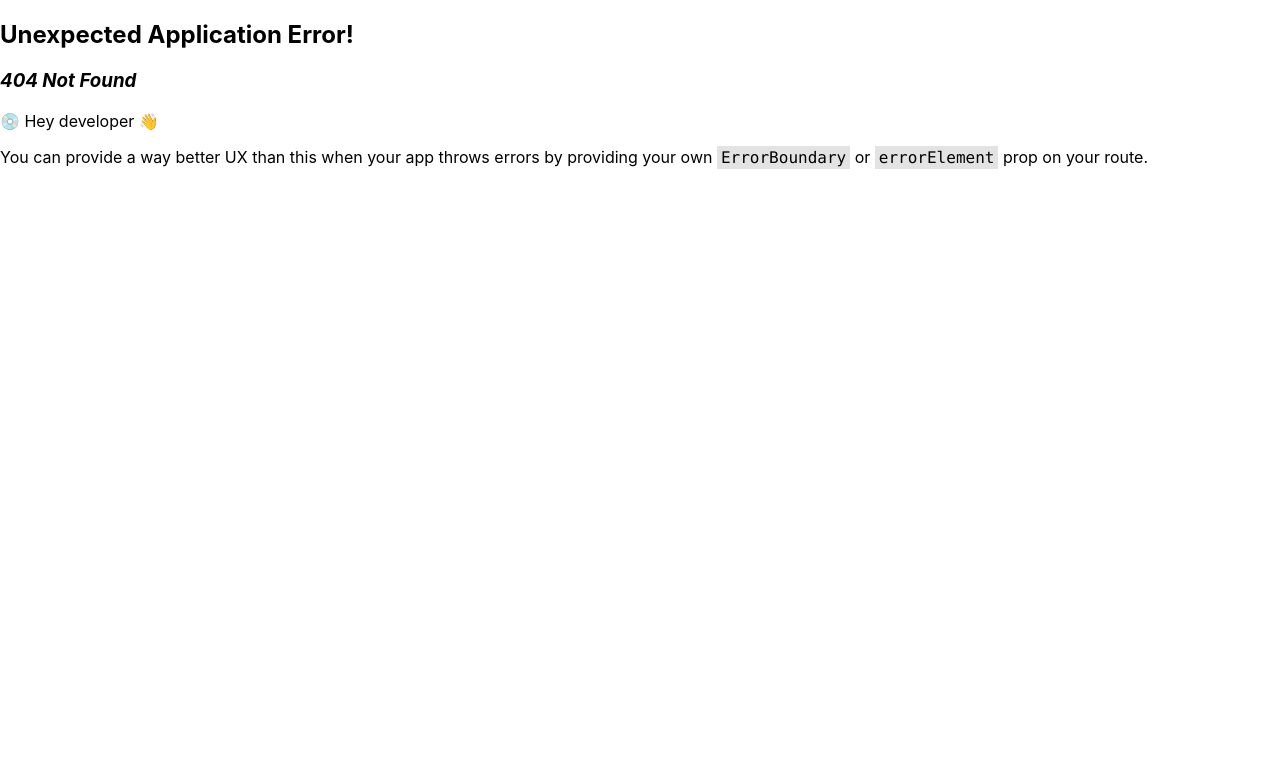
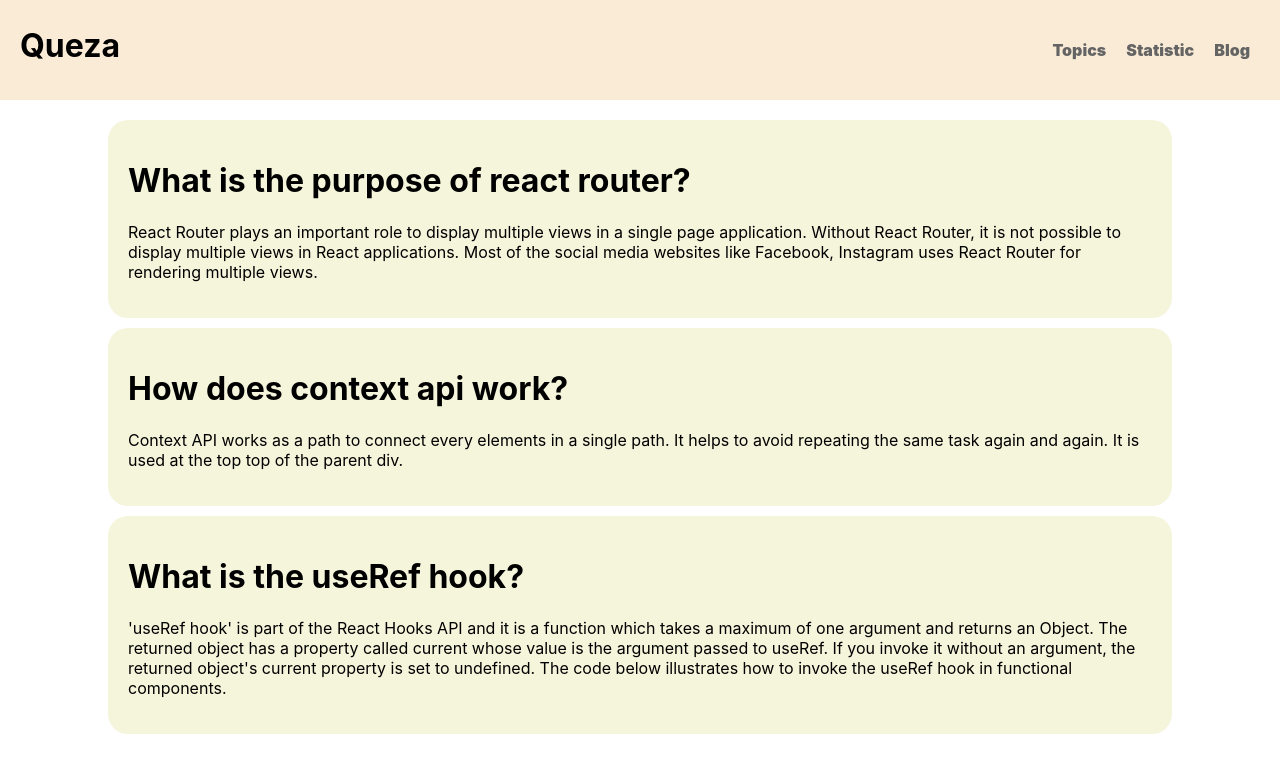
Before and after one commit to sami019325/assignment-9, a React (Create React App) app: page /blog in a window 1280 px wide. Before the commit this address had no page. Shown: the top 772 px of the page. Built offline with nearby package versions, Linux system fonts and the light colour scheme.

Commit message:
blog added

```diff
--- a/public/index.html
+++ b/public/index.html
@@ -1,14 +1,12 @@
 <!DOCTYPE html>
 <html lang="en">
+
 <head>
   <meta charset="utf-8" />
-    <link rel="icon" href="%PUBLIC_URL%/favicon.ico" />
+  <link rel="icon" href="./logo.png" />
   <meta name="viewport" content="width=device-width, initial-scale=1" />
   <meta name="theme-color" content="#000000" />
-    <meta
-      name="description"
-      content="Web site created using create-react-app"
-    />
+  <meta name="description" content="Web site created using create-react-app" />
   <link rel="apple-touch-icon" href="%PUBLIC_URL%/logo192.png" />
   <!--
       manifest.json provides metadata used when your web app is installed on a
@@ -24,8 +22,9 @@
       work correctly both with client-side routing and a non-root public URL.
       Learn how to configure a non-root public URL by running `npm run build`.
     -->
-    <title>React App</title>
+  <title>Queza</title>
 </head>
+
 <body>
   <noscript>You need to enable JavaScript to run this app.</noscript>
   <div id="root"></div>
@@ -40,4 +39,5 @@
       To create a production bundle, use `npm run build` or `yarn build`.
     -->
 </body>
+
 </html>
--- /dev/null
+++ b/src/Componets/Blog/Blog.css
@@ -0,0 +1,11 @@
+.margintop {
+    margin-top: 120px;
+}
+
+.blog {
+    width: 80%;
+    background-color: beige;
+    padding: 20px;
+    border-radius: 20px;
+    margin: 10px auto;
+}
--- /dev/null
+++ b/src/Componets/Blog/Blog.js
@@ -0,0 +1,23 @@
+import React from 'react';
+import './Blog.css'
+const Blog = () => {
+    return (
+        <div className='margintop'>
+            <div className='blog'>
+                <h1>What is the purpose of react router?</h1>
+                <p>React Router plays an important role to display multiple views in a single page application. Without React Router, it is not possible to display multiple views in React applications. Most of the social media websites like Facebook, Instagram uses React Router for rendering multiple views.</p>
+            </div>
+            <div className='blog'>
+                <h1>How does context api work?</h1>
+                <p>Context API works as a path to connect every elements in a single path. It helps to avoid repeating the same task again and again. It is used at the top top of the parent div.</p>
+            </div>
+            <div className='blog'>
+                <h1>What is the useRef hook?</h1>
+                <p>
+                    'useRef hook' is part of the React Hooks API and it is a function which takes a maximum of one argument and returns an Object. The returned object has a property called current whose value is the argument passed to useRef. If you invoke it without an argument, the returned object's current property is set to undefined. The code below illustrates how to invoke the useRef hook in functional components.</p>
+            </div>
+        </div>
+    );
+};
+
+export default Blog;
--- /dev/null
+++ b/src/Componets/NoPage/NoPage.js
@@ -0,0 +1,11 @@
+import React from 'react';
+import './Nopage.css'
+const NoPage = () => {
+    return (
+        <div className='center'>
+            <h1 className='nopage'>404</h1>
+        </div>
+    );
+};
+
+export default NoPage;
--- /dev/null
+++ b/src/Componets/NoPage/Nopage.css
@@ -0,0 +1,9 @@
+.nopage {}
+
+.center {
+    margin-top: 250px;
+    display: flex;
+    align-items: center;
+    justify-content: center;
+    font-size: 50px;
+}
--- a/src/Componets/Quiz/Quiz.js
+++ b/src/Componets/Quiz/Quiz.js
@@ -3,7 +3,7 @@ import React, { createElement, useState } from 'react';
 import { useLoaderData } from 'react-router-dom';
 import './Quiz.css'
 const Quiz = () => {
-
+    const [ansTotal, setAns] = useState(0)
     const quiz = useLoaderData()
     console.log(quiz.data.questions);
     const questions = quiz.data.questions;
@@ -15,7 +15,7 @@ const Quiz = () => {
                     <h1>{quiz.data.name} Quiz</h1>
                 </div>
                 <div>
-                    <h4> Right answer 10 from 20</h4>
+                    <h4> Right answer {ansTotal} from {quiz.data.questions.length}</h4>
                 </div>
             </div>
             <div className='quiz_Question_box'>
@@ -31,6 +31,7 @@ const Quiz = () => {
                             console.log('sami:', id, ans, correctAns,)
                             if (ans === correctAns) {
                                 document.getElementById(id).style.background = 'aquamarine'
+                                setAns(ansTotal + 1)
                             }
                             else {
                                 document.getElementById(id).style.background = 'rgb(252, 160, 144)'
--- a/src/Componets/Topic/Topic.css
+++ b/src/Componets/Topic/Topic.css
@@ -1,5 +1,6 @@
 .quiz_Container {
     margin: 10px;
+    margin-top: 120px;
     display: grid;
     grid-template-columns: repeat(4, 1fr);
     gap: 20px;
```
Also changed, not shown: src/App.js (+11 -1 lines), public/logo.png (added). Lines whose indentation alone changed are shown as unchanged.
